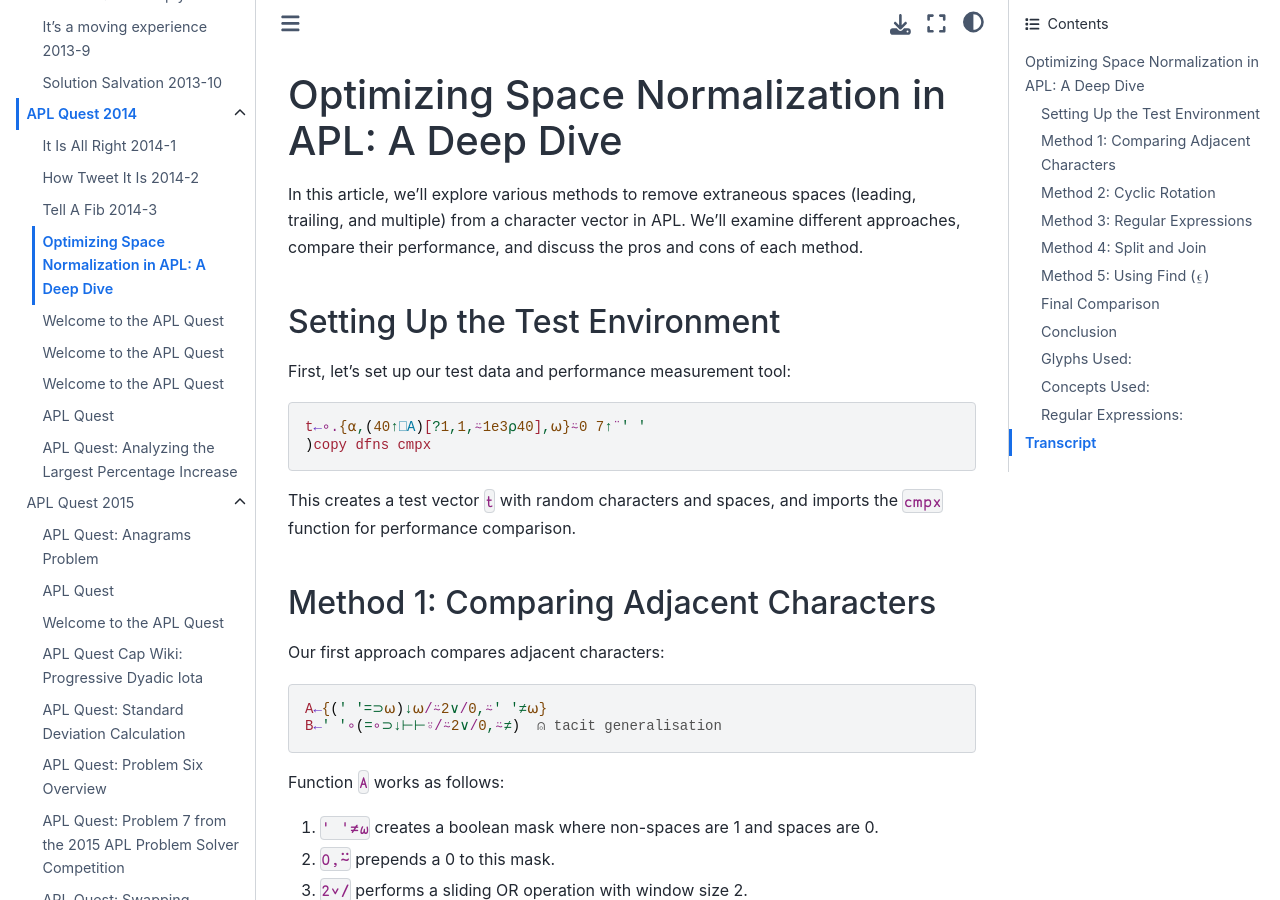
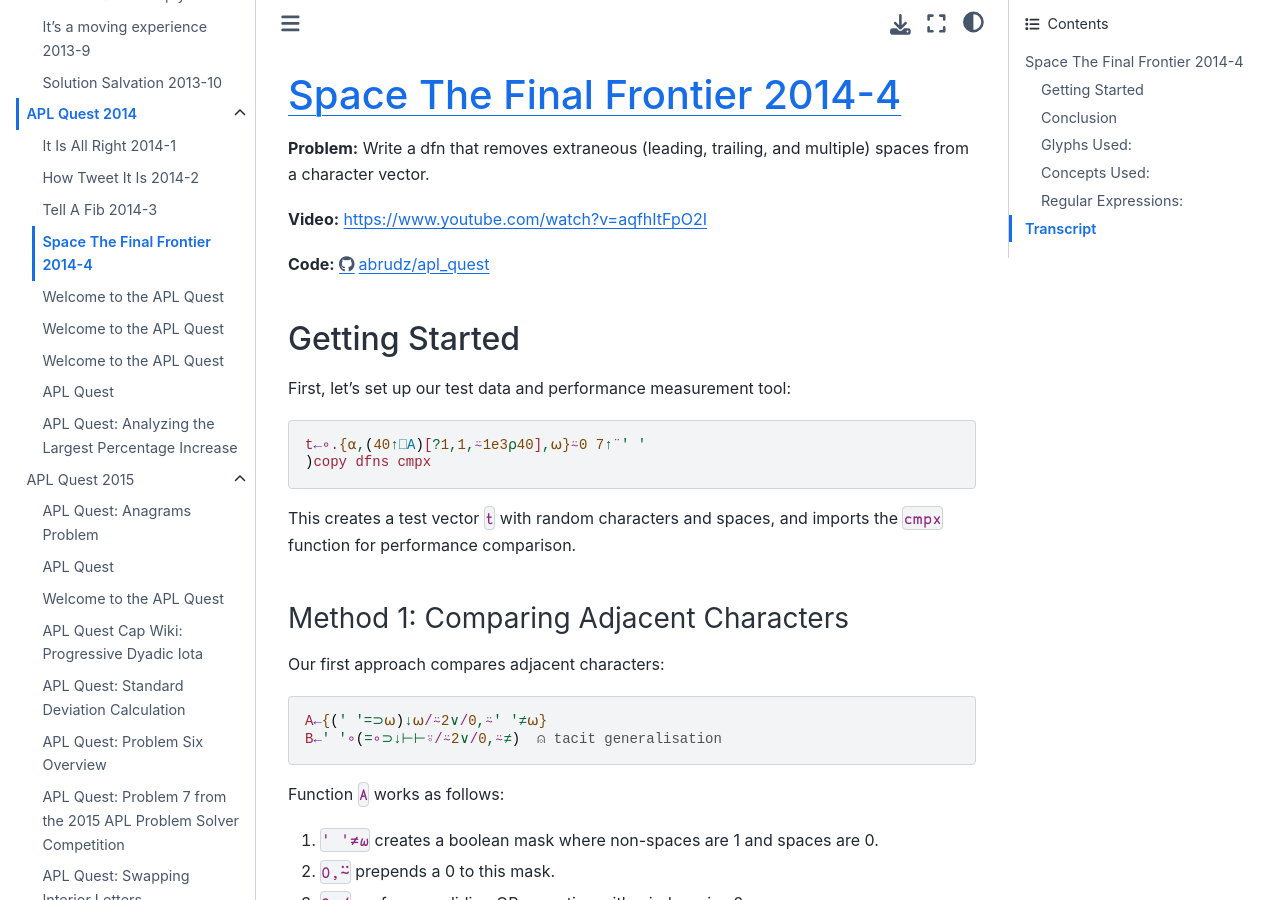
Before and after one commit to jgordini/apl-quest-notes, a Jupyter Book: the page built from apl-quest/2014/Space-The-Final-Frontier-APLQuest-2014-4.md, in a window 1280 px wide and 900 px high. Built offline with Jupyter Book 1.0.4 settings and Sphinx 7.4.7 and the Sphinx Book theme 1.1.4, drawn with Linux system fonts in a browser that asks for light colours; pages that are not in the unit, such as notebooks, are missing from menus.

Commit message:
space updates

````diff
--- a/apl-quest/2014/Space-The-Final-Frontier-APLQuest-2014-4.md
+++ b/apl-quest/2014/Space-The-Final-Frontier-APLQuest-2014-4.md
@@ -1,8 +1,12 @@
-# Optimizing Space Normalization in APL: A Deep Dive
+# [Space The Final Frontier 2014-4](https://apl.quest/psets/2014.html?goto=P4_Space_The_Final_Frontier)
 
-In this article, we'll explore various methods to remove extraneous spaces (leading, trailing, and multiple) from a character vector in APL. We'll examine different approaches, compare their performance, and discuss the pros and cons of each method.
+**Problem:** Write a dfn that removes extraneous (leading, trailing, and multiple) spaces from a character vector.
 
-## Setting Up the Test Environment
+**Video:** [https://www.youtube.com/watch?v=aqfhItFpO2I](https://www.youtube.com/watch?v=aqfhItFpO2I)
+
+**Code:** [https://github.com/abrudz/apl_quest/blob/main/2014/4.apl](https://github.com/abrudz/apl_quest/blob/main/2014/4.apl)
+
+## Getting Started
 
 First, let's set up our test data and performance measurement tool:
 
@@ -13,7 +17,7 @@ t←∘.{⍺,(40↑⎕A)[?1,1,⍨1e3⍴40],⍵}⍨0 7↑¨' '
 
 This creates a test vector `t` with random characters and spaces, and imports the `cmpx` function for performance comparison.
 
-## Method 1: Comparing Adjacent Characters
+### Method 1: Comparing Adjacent Characters
 
 Our first approach compares adjacent characters:
 
@@ -39,7 +43,7 @@ cmpx 'A¨t' 'B¨t'
 ⍝  B¨t → 7.1E¯6 | +27% ⎕⎕⎕⎕⎕⎕⎕⎕⎕⎕⎕⎕⎕⎕⎕⎕⎕⎕⎕⎕⎕⎕⎕⎕⎕⎕⎕⎕⎕⎕⎕⎕⎕⎕⎕⎕⎕⎕⎕⎕
 ```
 
-## Method 2: Cyclic Rotation
+### Method 2: Cyclic Rotation
 
 Next, we explore methods using cyclic rotation:
 
@@ -75,7 +79,7 @@ cmpx ('C'iotag'I'),¨⊂'¨t'
 ⍝  I¨t → 6.0E¯6 | -20% ⎕⎕⎕⎕⎕⎕⎕⎕⎕⎕⎕⎕⎕⎕⎕⎕⎕⎕⎕⎕
 ```
 
-## Method 3: Regular Expressions
+### Method 3: Regular Expressions
 
 Now, let's explore solutions using regular expressions:
 
@@ -101,7 +105,7 @@ cmpx'J¨t' 'K¨t' 'L¨t'
 ⍝  L¨t → 3.1E¯3 | +459% ⎕⎕⎕⎕⎕⎕⎕⎕⎕⎕⎕⎕⎕⎕⎕⎕⎕⎕⎕⎕⎕⎕⎕⎕⎕⎕⎕⎕⎕⎕⎕⎕⎕⎕⎕⎕⎕⎕⎕⎕
 ```
 
-## Method 4: Split and Join
+### Method 4: Split and Join
 
 Next, we'll look at solutions that split the string and then join it back:
 
@@ -130,7 +134,7 @@ cmpx('M'iotag'P'),¨⊂'¨t'
 ⍝  P¨t → 2.3E¯4 | -65% ⎕⎕⎕⎕⎕⎕⎕⎕⎕⎕⎕⎕⎕⎕
 ```
 
-## Method 5: Using Find (⍷)
+### Method 5: Using Find (⍷)
 
 Lastly, we'll explore solutions using the find (`⍷`) primitive:
 
@@ -155,7 +159,7 @@ cmpx'Q¨t' 'R¨t' 'S¨t'
 ⍝  S¨t → 8.5E¯5 |   0% ⎕⎕⎕⎕⎕⎕⎕⎕⎕⎕⎕⎕⎕⎕⎕⎕⎕⎕⎕⎕⎕⎕⎕⎕⎕⎕⎕⎕⎕⎕⎕⎕⎕⎕⎕⎕⎕⎕⎕⎕
 ```
 
-## Final Comparison
+### Final Comparison
 
 Now, let's compare the best performers from each group
 
@@ -213,7 +217,7 @@ After comparing various methods for removing extraneous spaces in APL, we can dr
 
 5. The find (`⍷`) based methods (`Q`, `R`, `S`) show mixed results, with `R` performing well but still not matching the top two.
 
-Key takeaways:
+### Key takeaways:
 
 1. Simple, primitive-based operations tend to outperform more complex approaches like regex.
 2. Careful use of boolean operations and array manipulations can lead to highly efficient solutions.
````
